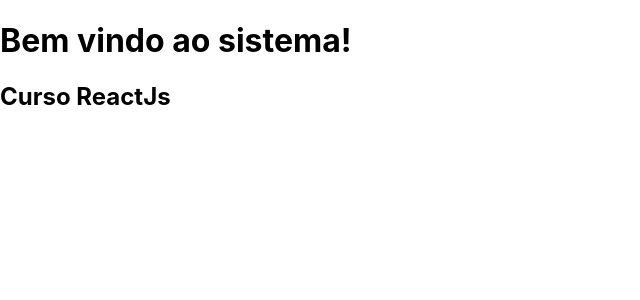
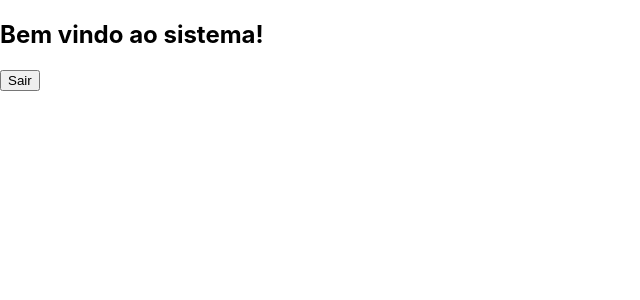
Before and after one commit to PedroAzeredo-WebCoder/ReactJS, a React (Create React App) app: page / in a window 1280 px wide. Shown: the top 300 px of the page, without its empty margins (0-640 px from the left). Built offline with nearby package versions, Linux system fonts and the light colour scheme.

Commit message:
Renderização condicional utilizando ternario

```diff
--- a/src/App.js
+++ b/src/App.js
@@ -5,18 +5,34 @@
     constructor(props){
         super(props);
         this.state = {
-            status: 1
+            status: true
         };
+
+        this.sair = this.sair.bind(this);
+        this.entrar = this.entrar.bind(this);
     }
+
+    sair(){
+        this.setState({status: false});
+    }
+
+    entrar(){
+        this.setState({status: true});
+    }
+
     render(){
         return(
             <div>
-                 {this.state.status === 1 &&
-                    <h1>Bem vindo ao sistema!</h1>
+                 {this.state.status ?
+                    <div>
+                        <h2>Bem vindo ao sistema!</h2>
+                        <button onClick = {this.sair}>Sair</button>
+                    </div>:
+                    <div>
+                        <h2>Olá visitante, faça seu login</h2>
+                        <button onClick = {this.entrar}>Entrar</button>
+                    </div>
                  }
-                 <div>
-                     <h2>Curso ReactJs</h2>
-                 </div>
             </div>
         );
     }
```
Also changed, not shown: 2 other files (tests, documents, lock files or other folders).
